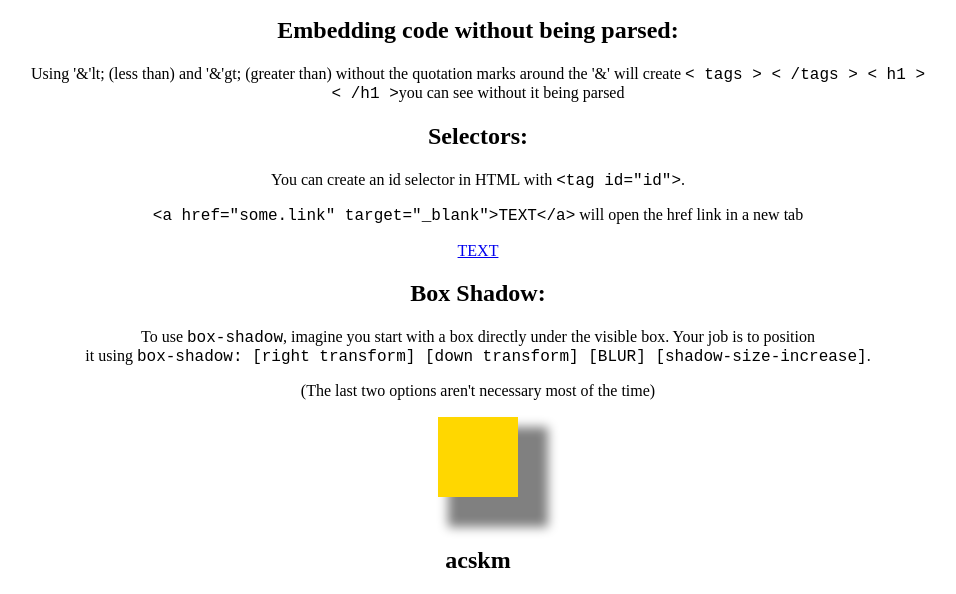
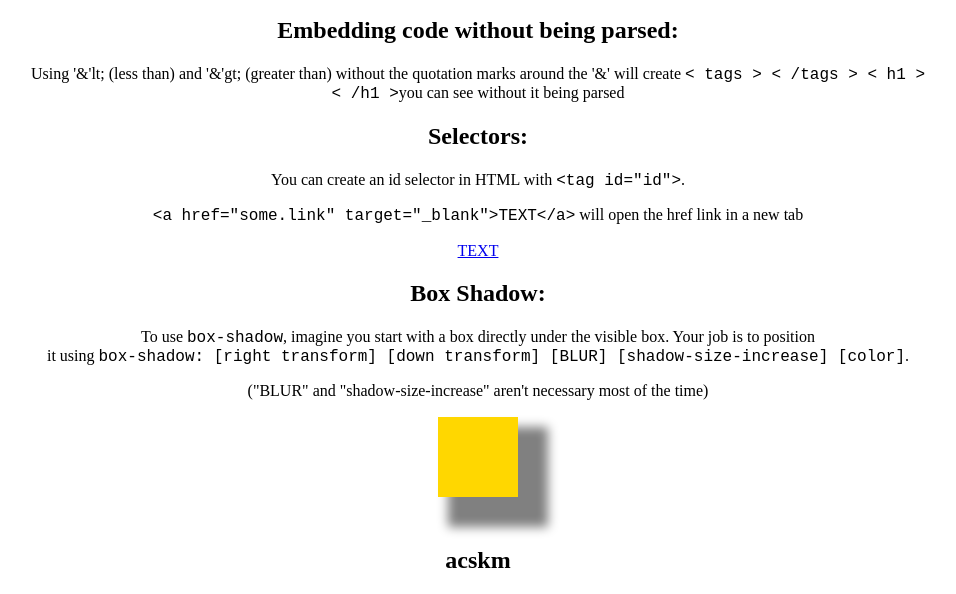
Before and after one commit to simonhm31/HTML-and-CSS-notes, a plain HTML site: page index.html in a window 1280 px wide. Shown: the part 8044-8638 px from the top of the page, without its empty margins (162-1118 px from the left). Drawn offline with Linux system fonts and the light colour scheme.

Commit message:
lknjlkjn

```diff
--- a/index.html
+++ b/index.html
@@ -283,8 +283,8 @@
 
         <h2>Box Shadow:</h2>
         <p>To use <code>box-shadow</code>, imagine you start with a box directly under the visible box.
-            Your job is to position <br> it using <code>box-shadow: [right transform] [down transform] [BLUR] [shadow-size-increase]</code>. </p>
-            <p>(The last two options aren't necessary most of the time)</p>
+            Your job is to position <br> it using <code>box-shadow: [right transform] [down transform] [BLUR] [shadow-size-increase] [color]</code>. </p>
+            <p>("BLUR" and "shadow-size-increase" aren't necessary most of the time)</p>
         <div class="boxShadow"></div>
 
         <h2>acskm</h2>
```
